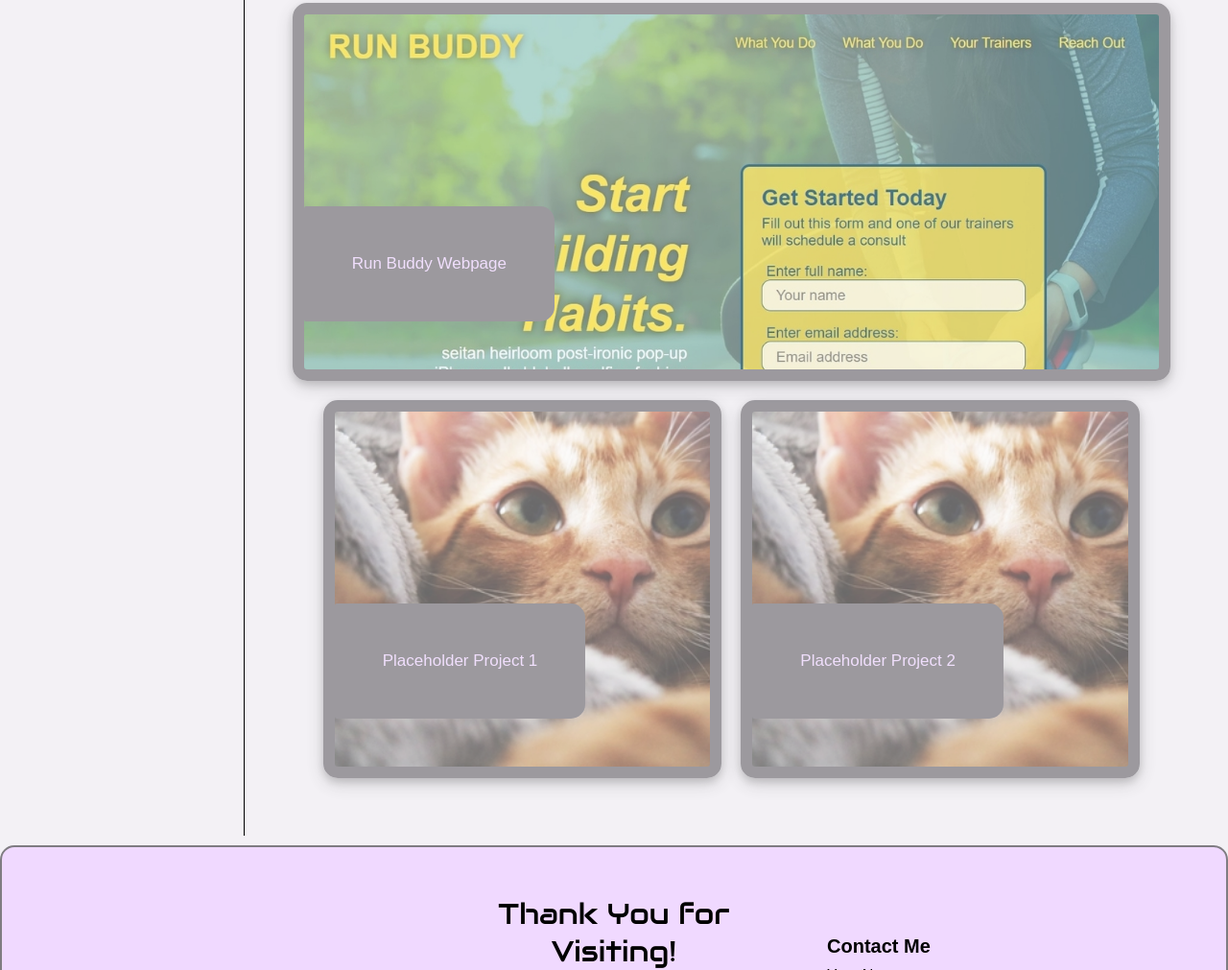
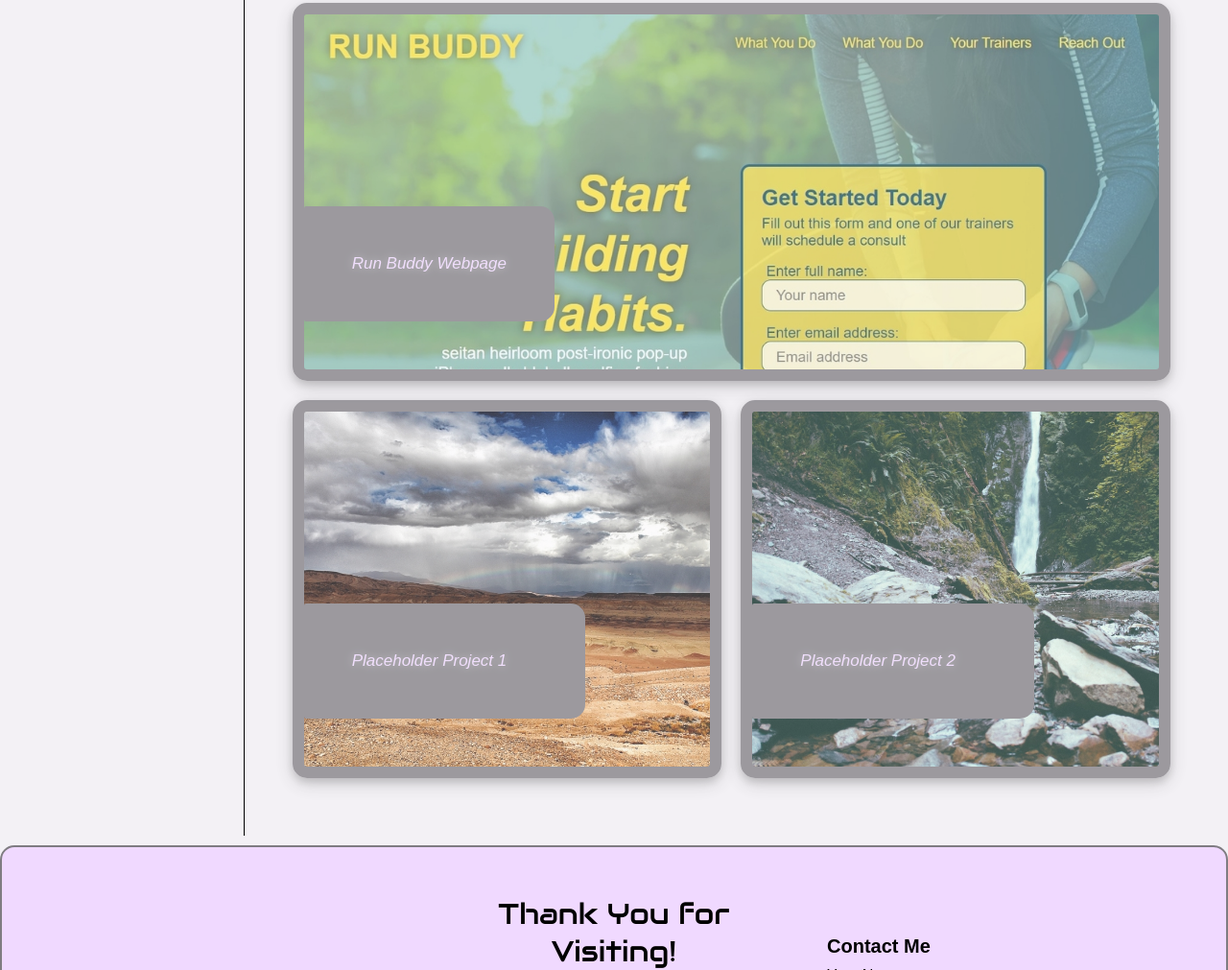
Before and after one commit to lrodenyoder/Lauren-Yoder-Portfolio-Page, a plain HTML site: page index.html in a window 1280 px wide. Shown: the part 713-1724 px from the top of the page at 96% size. Drawn offline with Linux system fonts and the light colour scheme.

Commit message:
change placeholder images, misc style changes

```diff
--- a/assets/css/style.css
+++ b/assets/css/style.css
@@ -197,6 +197,7 @@ img.catPic {
     font-size: smaller;
     padding: 5px 0 0 0;
     font-style: italic;
+    text-shadow: 0 0 10px rgba(0, 0, 0, 0.35);
 }
 /* cat pic styles end*/
 
@@ -221,6 +222,7 @@ img.catPic {
 
 .projectGrid a {
     text-decoration: none;
+    width: 50%;
 }
 
 a .placeholderCard1 {
@@ -240,6 +242,8 @@ a .placeholderCard1 {
     border-radius: 2px 15px 15px 2px;
     text-align: start;
     font-size: 17px;
+    font-style: italic;
+    text-shadow: 0 0 10px rgba(255, 255, 255, 0.5);
 }
 
 .secondaryProjectCards {
@@ -252,11 +256,18 @@ a .placeholderCard1 {
     text-align: center;
     border-radius: 15px;
     margin: 10px;
-    background-image: url(../images/cat1.jpg);
     background-size: cover;
     border: 12px solid var(--darkGray);
     opacity: 0.75;
     transition: 0.25s;
+}
+
+.placeholderCard1 {
+    background-image: url(../images/placeholder1.jpg);
+}
+
+.placeholderCard2 {
+    background-image: url(../images/placeholder2.jpg);
 }
 
 .placeholderCard1:hover {
--- a/index.html
+++ b/index.html
@@ -114,13 +114,13 @@
                     </a>
 
                     <div class="secondaryProjectCards">
-                        <a href="/" target="_blank">
+                        <a href="./index.html" target="_blank">
                             <div class="placeholderCard1">
                                 <p class="caption">Placeholder Project 1</p>
                             </div>
                         </a>
 
-                        <a href="/" target="_blank">
+                        <a href="./index.html" target="_blank">
                             <div class="placeholderCard2">
                                 <p class="caption">Placeholder Project 2</p>
                             </div>
```
Also changed, not shown: assets/images/placeholder1.jpg (added), assets/images/placeholder2.jpg (added).
